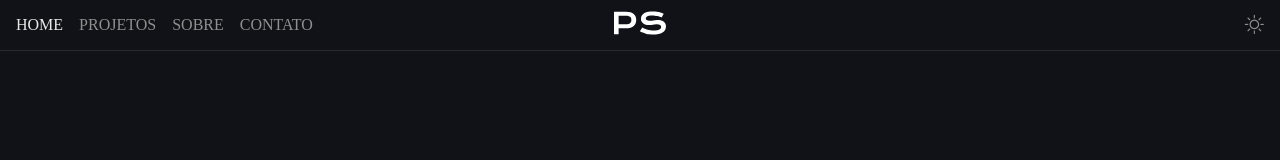
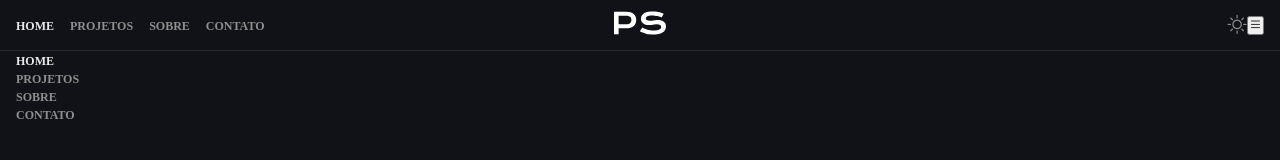
Before and after one commit to spedrooliveira/site-senai-, a plain HTML site: page index.html in a window 1280 px wide. Drawn offline with nearby package versions, Linux system fonts and the light colour scheme.

Commit message:
att menu

```diff
--- a/css/estilo.css
+++ b/css/estilo.css
@@ -34,8 +34,8 @@ html[data-theme="light"] .logo {
 
 
 * {
-    margin: 0;
-    padding: 0;
+    margin: 0;  /* Regula a margin para ficar padrão */
+    padding: 0; /* Regula o padding para ficar padrão */
     box-sizing: border-box;
 
 }
@@ -81,6 +81,8 @@ ul {
 .menu-texto {
     color: var(--cor-texto);
     text-transform: uppercase;
+    font-size: 0.75rem; /* tamanho fonte */
+    font-weight: 600; /* peso da fonte */
 }
 
 .menu-link.active .menu-texto,
@@ -97,6 +99,11 @@ ul {
     display: flex;
     align-items: center;
     justify-content: flex-end;
+
+}
+
+#menuMobile {
+    margin-left: 1rem;
 }
 
 
@@ -120,4 +127,6 @@ ul {
         min-width: 30%;
     }
 
+
+
 }
--- a/index.html
+++ b/index.html
@@ -3,7 +3,7 @@
   <head>
     <meta charset="UTF-8" />
     <meta name="viewport" content="width=device-width, initial-scale=1.0" />
-    <title>Pedro Santos | Site</title>
+    <title>Pedro Santos | site</title>
 
     <!-- Bootstrap Icons -->
     <link
@@ -56,11 +56,42 @@
       <!-- Icone Trocar Cor Tema -->
       <div class="header-toggle">
         <i id="toggleTheme" class="bi bi-sun"> </i>
+
+        <button id="menuHamburguer" class="btn-menu-mobile">
+          <i class="bi bi-list"></i>
+        </button>
+
       </div>
     </header>
 
     <!-- Menu Mobile -->
-    <nav class="menu-mobile"></nav>
+    <nav id="menuMobile" class="menu menu-principal menu-mobile">
+      <ul class="menu-lista">
+        <li class="menu-item">
+          <a href="#home" class="menu-link active">
+            <span class="menu-texto"> home </span>
+          </a>
+        </li>
+
+        <li class="menu-item">
+          <a href="#projetos" class="menu-link">
+            <span class="menu-texto"> projetos </span>
+          </a>
+        </li>
+
+        <li class="menu-item">
+          <a href="#sobre" class="menu-link">
+            <span class="menu-texto"> sobre </span>
+          </a>
+        </li>
+
+        <li class="menu-item">
+          <a href="#contato" class="menu-link">
+            <span class="menu-texto"> contato </span>
+          </a>
+        </li>
+      </ul>
+    </nav>
 
     <!-- Principal -->
     <main>
```
